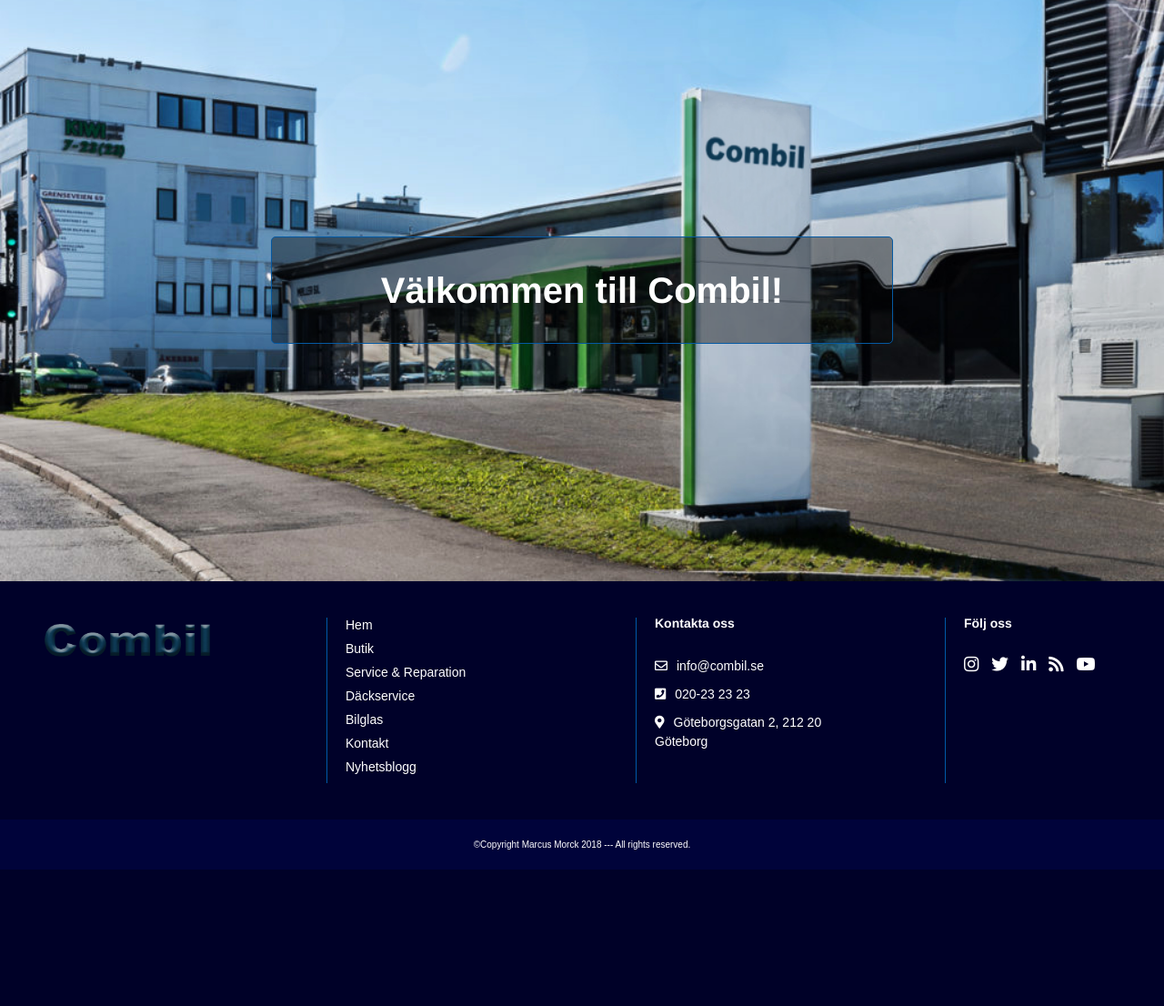
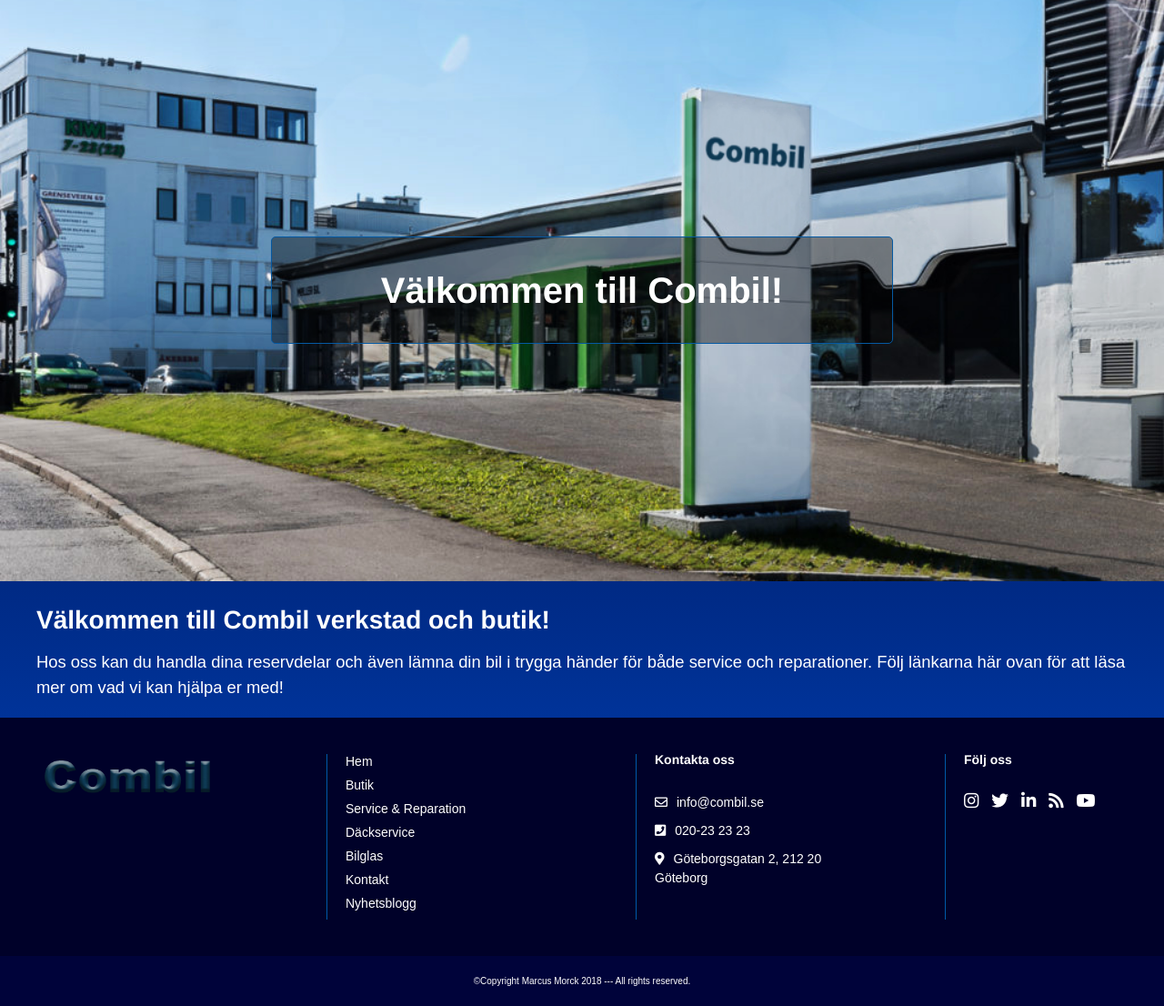
Before and after one commit to marcusMorck/combil, a PHP site: page / in a window 1280 px wide. Shown: the part 121-1227 px from the top of the page at 91% size. Before the commit the page ends 1077 px from the top, so only its background shows below. Run offline with PHP 8.4, Linux system fonts and the light colour scheme; data that the repository does not hold is empty; some libraries are stand-ins or nearby versions.

Commit message:
work on hero component and intro component

```diff
--- a/assets/css/general.css
+++ b/assets/css/general.css
@@ -553,12 +553,13 @@ a, p {
 }
 
 main {
-  background: linear-gradient(to bottom, #000129 0%, #003399 100%);
   flex: 1 0 auto;
   display: flex;
   flex-direction: column;
+  background: linear-gradient(to bottom, #000129 0%, #003399 100%);
 }
-main .intro {
+
+.intro {
   padding: 30px 40px 20px 40px;
 }
 
--- a/components/hero/hero.php
+++ b/components/hero/hero.php
@@ -4,9 +4,9 @@
     function changeHero($c, $t){
 
         }
+
     switch ($request){
         case '':
-
             $class = "index";
             $title = "Välkommen till Combil!";
             require "templates/hero-template.php";
@@ -21,6 +21,11 @@
             $title = "Butik";
             require "templates/hero-template.php";
         break;
+        case '/service&reparation':
+            $class = "service";
+            $title = "Service & Reparation";
+            require "templates/hero-template.php";
+        break;
         case '/dackservice':
             $class = "wheelservice";
             $title = "Däckservice";
@@ -29,14 +34,17 @@
         case '/bilglas':
             $class = "carglas";
             $title = "Bilglas";
+            require "templates/hero-template.php";
         break;
         case '/kontakt':
             $class = "contact";
             $title = "Kontakt";
+            require "templates/hero-template.php";
         break;
         case '/nyhetsblogg':
             $class = "newsblog";
             $title = "Nyhetsblogg";
+            require "templates/hero-template.php";
         break;
     }
 
--- a/components/intro/intro.php
+++ b/components/intro/intro.php
@@ -0,0 +1,60 @@
+<?php
+$request = $_SERVER['REDIRECT_URL'];
+
+switch ($request){
+    case '':
+        $title = "Välkommen till Combil verkstad och butik!";
+        $text = "Hos oss kan du handla dina reservdelar och
+        även lämna din bil i trygga händer för både service och reparationer. Följ länkarna här ovan för att
+        läsa mer om vad vi kan hjälpa er med!";
+        require "templates/intro-template.php";
+    break;
+        case '/':
+        $title = "Välkommen till Combil verkstad och butik!";
+        $text = "Hos oss kan du handla dina reservdelar och
+        även lämna din bil i trygga händer för både service och reparationer. Följ länkarna här ovan för att
+        läsa mer om vad vi kan hjälpa er med!";
+        require "templates/intro-template.php";
+    break;
+    case '/butik':
+        $title = "Butik";
+        $text = "I vår butik hittar du det mesta du behöver för att ta hand om din bil. Vi har bland annat ett
+        stort sortiment reservdelar till alla vanliga bilmärken och årsmodeller. Vi har även reservdelar till
+        både husbilar och släp. I vår butik kan du också köpa tobak, godis, läskedrycker och
+        rengöringsprodukter m.m. Är det något du saknar så beställer vi det gärna åt dig med snabba
+        leveranstider och i vår verkstad fixar vi gärna det praktiska arbetet åt dig, i de flesta fall medan du
+        väntar. Har du din bil inlämnad och väntar kvar så sätt dig gärna ner med dagens tidning och en kopp
+        kaffe. Det bjuder vi på!";
+        require "templates/intro-template.php";
+    break;
+    case '/service&reparation':
+        $title = "Vi utför service och reparationer";
+        $text = "Här på combil tar vi hand om din bil och ser till att den mår så bra som möjligt!
+        Vi utför service och reperationer på nya bilar men även på bilar som har några år på nacken.
+        Tveka inte att hör av dig och boka service eller reperation. Arbetet genomförs självklart med garanti!";
+        require "templates/intro-template.php";
+    break;
+    case '/dackservice':
+        $title = "Däckservice";
+        $text = "På Combil utför vi däckbyten på alla sorters bilar. Ingen bil är för liten eller för
+        stor.";
+        require "templates/intro-template.php";
+    break;
+    case '/bilglas':
+        $title = "Bilglas";
+        $text = "Om du har sprickor eller stenskott på din bil så hjälper vi er med detta.";
+        require "templates/intro-template.php";
+    break;
+    case '/kontakt':
+        $title = "Kontakt";
+        $text = "Om du har några frågor eller behöver komma i kontakt med oss så går det bra att ringa,
+        mejla eller komma förbi och prata med oss direkt över disken!";
+        require "templates/intro-template.php";
+    break;
+    case '/nyhetsblogg':
+        $title = "Nyhetsblogg";
+        $text = "Välkommen till våran nyhetsblogg, Här kan du läsa om det senaste som händer hos oss på Combil!";
+        require "templates/intro-template.php";
+    break;
+}
+?>
--- a/footer.php
+++ b/footer.php
@@ -1,3 +1,4 @@
+</main>
         <footer>
             <div class="footer-container">
                 <div class="logo">
--- a/header.php
+++ b/header.php
@@ -31,3 +31,4 @@
                 <a href="/nyhetsblogg">Nyhetsblogg</a>
             </nav>
     </header>
+    <main>
--- a/templates/intro-template.php
+++ b/templates/intro-template.php
@@ -0,0 +1,4 @@
+<section class="intro">
+    <h2><?=$title?></h2>
+    <p><?=$text?></p>
+</section>
```
Also changed, not shown: assets/sass/main.scss (+8 -4 lines), index.php (+23 -6 lines), 1 other file.
